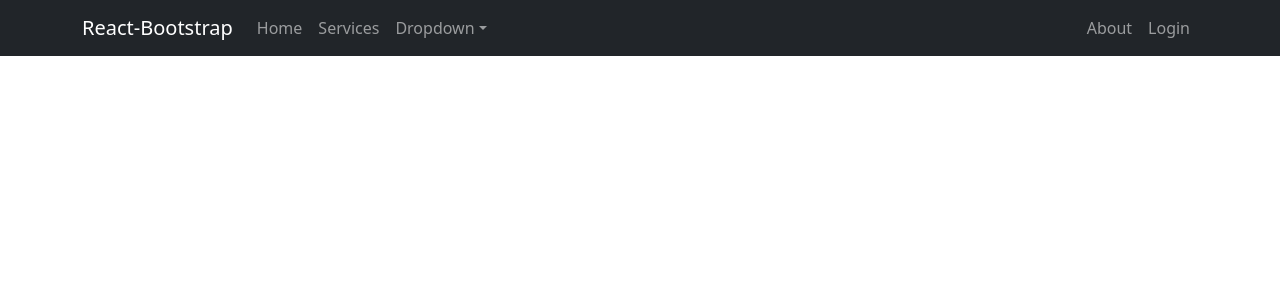
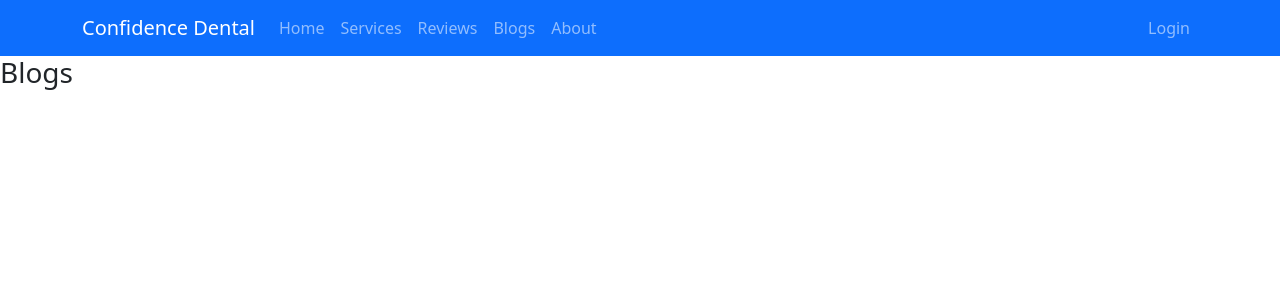
Before and after one commit to drshaila2021/indipendent-service-provider, a React (Create React App) app: page /blogs in a window 1280 px wide. Shown: the top 300 px of the page. Built offline with nearby package versions, Linux system fonts and the light colour scheme.

Commit message:
404 blog reviews page added

```diff
--- a/public/index.html
+++ b/public/index.html
@@ -24,7 +24,7 @@
       work correctly both with client-side routing and a non-root public URL.
       Learn how to configure a non-root public URL by running `npm run build`.
     -->
-    <title>React App</title>
+    <title>Confidence Dental Surgey</title>
   </head>
   <body>
     <noscript>You need to enable JavaScript to run this app.</noscript>
--- a/src/App.js
+++ b/src/App.js
@@ -1,10 +1,13 @@
 import { Route, Routes } from "react-router-dom";
 import "./App.css";
 import About from "./components/About/About";
+import Blogs from "./components/Blogs/Blogs";
 import Header from "./components/Header/Header";
 import Home from "./components/Home/Home";
 import Login from "./components/Login/Login";
+import NotFound from "./components/NotFound/NotFound";
 import Register from "./components/Register/Register";
+import Reviews from "./components/Reviews/Reviews";
 import Services from "./components/Services/Services";
 
 function App() {
@@ -15,9 +18,12 @@ function App() {
         <Route path="/" element={<Home></Home>}></Route>
         <Route path="/home" element={<Home></Home>}></Route>
         <Route path="/services" element={<Services></Services>}></Route>
+        <Route path="/reviews" element={<Reviews></Reviews>}></Route>
+        <Route path="/blogs" element={<Blogs></Blogs>}></Route>
         <Route path="/about" element={<About></About>}></Route>
         <Route path="/login" element={<Login></Login>}></Route>
         <Route path="/register" element={<Register></Register>}></Route>
+        <Route path="*" element={<NotFound></NotFound>}></Route>
       </Routes>
     </div>
   );
--- /dev/null
+++ b/src/components/Blogs/Blogs.js
@@ -0,0 +1,11 @@
+import React from "react";
+
+const Blogs = () => {
+  return (
+    <div>
+      <h3>Blogs</h3>
+    </div>
+  );
+};
+
+export default Blogs;
--- a/src/components/Header/Header.js
+++ b/src/components/Header/Header.js
@@ -5,9 +5,9 @@ import { Link } from "react-router-dom";
 const Header = () => {
   return (
     <div>
-      <Navbar collapseOnSelect expand="lg" bg="dark" variant="dark">
+      <Navbar collapseOnSelect expand="lg" bg="primary" variant="dark">
         <Container>
-          <Navbar.Brand href="#home">React-Bootstrap</Navbar.Brand>
+          <Navbar.Brand href="#home">Confidence Dental</Navbar.Brand>
           <Navbar.Toggle aria-controls="responsive-navbar-nav" />
           <Navbar.Collapse id="responsive-navbar-nav">
             <Nav className="me-auto">
@@ -17,8 +17,17 @@ const Header = () => {
               <Nav.Link as={Link} to="/services">
                 Services
               </Nav.Link>
+              <Nav.Link as={Link} to="/reviews">
+                Reviews
+              </Nav.Link>
+              <Nav.Link as={Link} to="/blogs">
+                Blogs
+              </Nav.Link>
+              <Nav.Link as={Link} to="/about">
+                About
+              </Nav.Link>
 
-              <NavDropdown title="Dropdown" id="collasible-nav-dropdown">
+              {/* <NavDropdown title="Dropdown" id="collasible-nav-dropdown">
                 <NavDropdown.Item href="#action/3.1">Action</NavDropdown.Item>
                 <NavDropdown.Item href="#action/3.2">
                   Another action
@@ -31,11 +40,9 @@ const Header = () => {
                   Separated link
                 </NavDropdown.Item>
               </NavDropdown>
+               */}
             </Nav>
             <Nav>
-              <Nav.Link as={Link} to="/about">
-                About
-              </Nav.Link>
               <Nav.Link as={Link} to="/login">
                 Login
               </Nav.Link>
--- a/src/components/Login/Login.js
+++ b/src/components/Login/Login.js
@@ -1,18 +1,53 @@
-import React from "react";
+import React, { useState } from "react";
 import { Button, Form } from "react-bootstrap";
-import { Link } from "react-router-dom";
+import {
+  useAuthState,
+  useSignInWithEmailAndPassword,
+} from "react-firebase-hooks/auth";
+import { Link, useNavigate } from "react-router-dom";
+import auth from "../../firebase.init";
 
 import "./Login.css";
 
 const Login = () => {
+  const [email, setEmail] = useState("");
+  const [password, setPassword] = useState("");
+  const navigate = useNavigate();
+
+  //   const [user, loading, error] = useAuthState(auth, options);
+
+  const [signInWithEmailAndPassword, user, loading, error] =
+    useSignInWithEmailAndPassword(auth);
+
+  const handleEmailOnBlur = (event) => {
+    setEmail(event.target.value);
+    console.log(event.target.value);
+  };
+  const handlePasswordOnBlur = (event) => {
+    setPassword(event.target.value);
+    console.log(event.target.value);
+  };
+  if (user) {
+    navigate("/home");
+  }
+  const handleLogin = (event) => {
+    event.preventDefault();
+    signInWithEmailAndPassword(email, password);
+    console.log(email.password);
+  };
+
   return (
     <div className=" mx-auto w-50">
       <h3>Please login here</h3>
 
-      <Form>
+      <Form onSubmit={handleLogin}>
         <Form.Group className="mb-3" controlId="formBasicEmail">
           <Form.Label>Email address</Form.Label>
-          <Form.Control type="email" placeholder="Enter email" />
+          <Form.Control
+            onBlur={handleEmailOnBlur}
+            type="email"
+            placeholder="Enter email"
+          />
           <Form.Text className="text-muted">
             We'll never share your email with anyone else.
           </Form.Text>
@@ -20,7 +55,11 @@ const Login = () => {
 
         <Form.Group className="mb-3" controlId="formBasicPassword">
           <Form.Label>Password</Form.Label>
-          <Form.Control type="password" placeholder="Password" />
+          <Form.Control
+            onBlur={handlePasswordOnBlur}
+            type="password"
+            placeholder="Password"
+          />
         </Form.Group>
         <Form.Group className="mb-3" controlId="formBasicCheckbox">
           <Form.Check type="checkbox" label="Check me out" />
@@ -30,7 +69,7 @@ const Login = () => {
         </Button>
       </Form>
       <p>
-        Don't have any account
+        Don't have any account?
         <Link className="link-register" to="/register">
           Register Here
         </Link>
--- /dev/null
+++ b/src/components/NotFound/NotFound.js
@@ -0,0 +1,12 @@
+import React from "react";
+
+const NotFound = () => {
+  return (
+    <div>
+      <h3>404</h3>
+      <h4>Page Not Found !!!</h4>
+    </div>
+  );
+};
+
+export default NotFound;
--- a/src/components/Register/Register.js
+++ b/src/components/Register/Register.js
@@ -59,7 +59,7 @@ const Register = () => {
         </Form>
         <p>
           Already have any account?
-          <Link className="link-register" to="/register">
+          <Link className="link-register" to="/login">
             Login Here
           </Link>
         </p>
--- /dev/null
+++ b/src/components/Reviews/Reviews.js
@@ -0,0 +1,11 @@
+import React from "react";
+
+const Reviews = () => {
+  return (
+    <div>
+      <h3>Reviews</h3>
+    </div>
+  );
+};
+
+export default Reviews;
```
Also changed, not shown: 1 other file (tests, documents, lock files or other folders).
